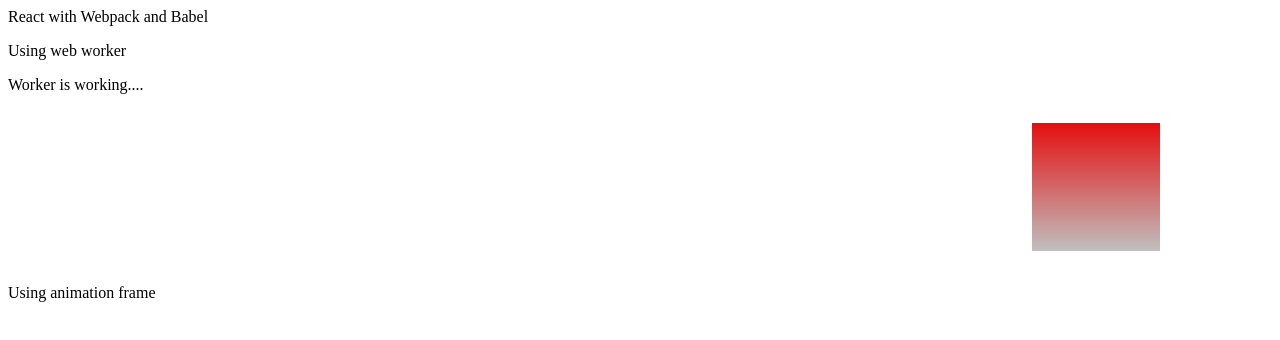
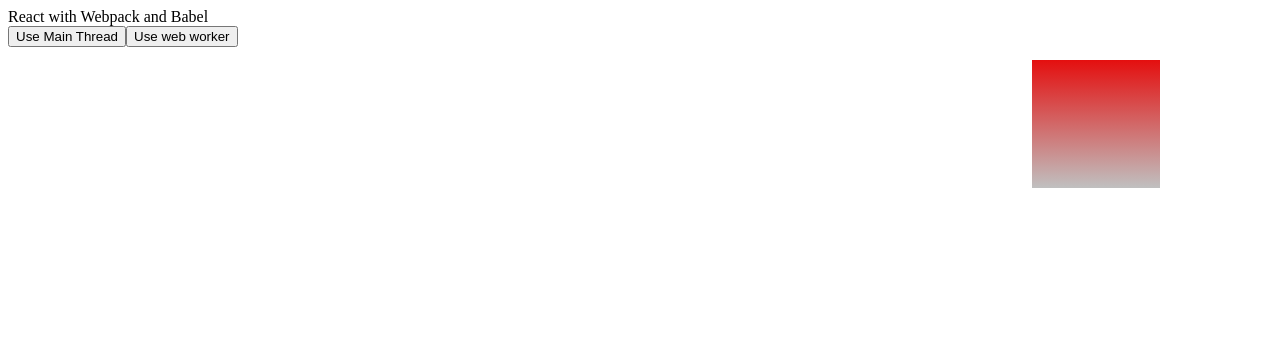
Before and after one commit to dragosgn/js-performace-webpack, a React app: page / in a window 1280 px wide. Shown: the top 340 px of the page. Built offline with nearby package versions, Linux system fonts and the light colour scheme.

Commit message:
adding main thread and buttons

```diff
--- a/src/App.js
+++ b/src/App.js
@@ -1,5 +1,7 @@
 import React, { useState, useEffect } from 'react';
+
 import Worker from './workers/calculation.worker.js';
+import calculate from './calculate';
 
 const runWorker = async () => {
   const worker = new Worker();
@@ -16,29 +18,31 @@ const runWorker = async () => {
 };
 
 const App = ({ title }) => {
-  const [data, setData] = useState({ workerCalculation: null });
+  const [data, setData] = useState({ primes: null });
 
-  useEffect(() => {
-    const calculate = async () => {
-      const result = await runWorker();
-      setData({ workerCalculation: result });
-    };
-    calculate();
-  }, []);
+  const onUseWebWorker = async () => {
+    const result = await runWorker();
+    setData({ primes: result });
+  };
+
+  const onUseMainThread = e => {
+    e.preventDefault();
+    const result = calculate();
+    console.log('this is the result', result);
+    setData({ primes: result });
+  };
 
   return (
     <div>
       <div>{title}</div>
-      <p>Using web worker</p>
-      <p>
-        {data.workerCalculation
-          ? data.workerCalculation
-          : 'Worker is working....'}
-      </p>
+      <button onClick={onUseMainThread}>Use Main Thread</button>
+      <button onClick={onUseWebWorker}>Use web worker</button>
+
       <div id="container" className="started">
         <div className="moving-box"></div>
       </div>
-      <p>Using animation frame</p>
+      {data.primes &&
+        data.primes.map(prime => <p key={prime}>{prime}</p>)}
     </div>
   );
 };
--- a/src/calculate.js
+++ b/src/calculate.js
@@ -21,6 +21,5 @@ function calculatePrimes(iterations, multiplier) {
 }
 
 export default () => {
-  var primes = calculatePrimes(iterations, multiplier);
-  console.log(primes);
+  return calculatePrimes(iterations, multiplier);
 };
--- a/src/workers/calculation.worker.js
+++ b/src/workers/calculation.worker.js
@@ -1,4 +1,4 @@
 import calculate from '../calculate';
 
-calculate();
-self.postMessage('Done!');
+const primes = calculate();
+self.postMessage(primes);
```
